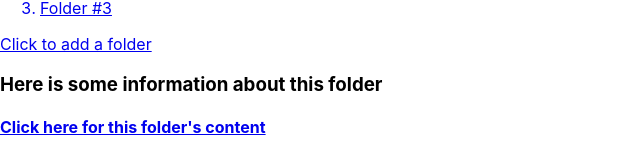
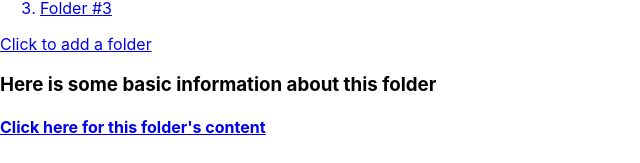
Before and after one commit to Kevin-Conroy/Noteful, a React (Create React App) app: page /folderdetail in a window 1280 px wide. Shown: the part 124-287 px from the top of the page, without its empty margins (0-640 px from the left). Built offline with nearby package versions, Linux system fonts and the light colour scheme.

Commit message:
Third commit

```diff
--- a/src/FolderDetail.js
+++ b/src/FolderDetail.js
@@ -7,7 +7,7 @@ class FolderDetail extends Component {
         return (
             <div>
 
-            <h3>Here is some information about this folder</h3>
+            <h3>Here is some basic information about this folder</h3>
                 <Link to='./NoteDetail'>
               <h4>Click here for this folder's content</h4>
                 </Link>
--- a/src/NoteDetail.js
+++ b/src/NoteDetail.js
@@ -6,7 +6,7 @@ class NoteDetail extends Component {
     render() {
         return (
             <div>
-                 <h3>Here are some note details.</h3>
+                 <h3>Here are some notes.</h3>
                  <div>
                  <Link to='./AddNote'>
                      Click here to add a note
```
